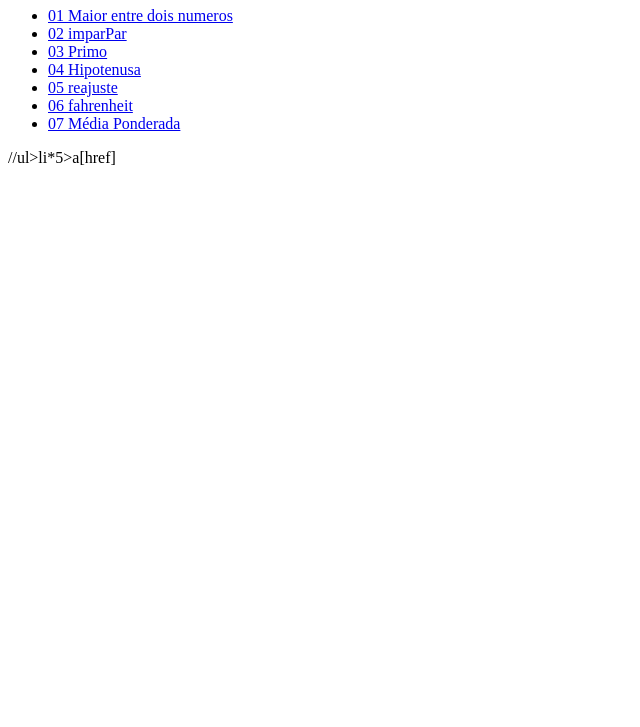
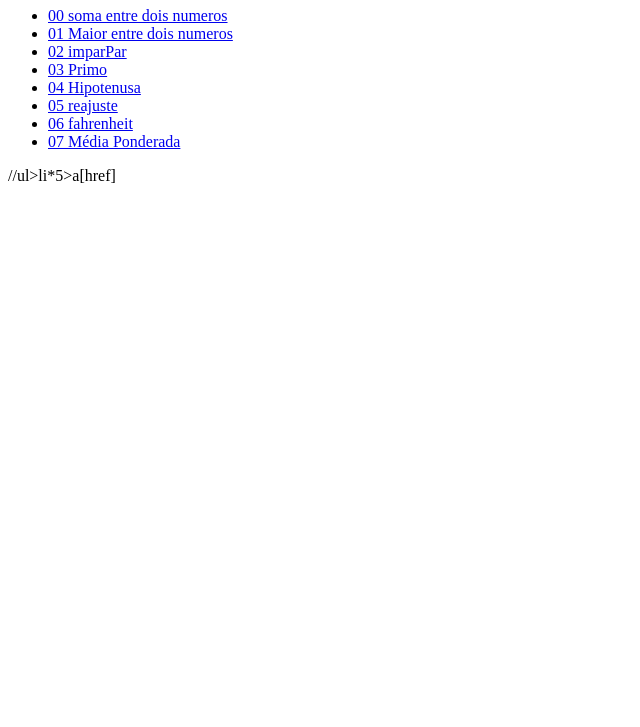
Before and after one commit to miguelmorais123/Exercicio-Javascript, a plain HTML site: page index.html in a window 1280 px wide. Shown: the part 73-800 px from the top of the page, without its empty margins (0-640 px from the left). Drawn offline with Linux system fonts and the light colour scheme.

Commit message:
Add files via upload
pagina principal

```diff
--- a/index.html
+++ b/index.html
@@ -11,6 +11,7 @@
 
  <h1>Exercícios</h1>
  <ul>
+    <li><a href="soma.html">00 soma entre dois numeros</a></li>
     <li><a href="maior01.html">01 Maior entre dois numeros</a></li>
     <li><a href="imparPar02.html">02 imparPar</a></li>
     <li><a href="primo03.html">03 Primo</a></li>
```
